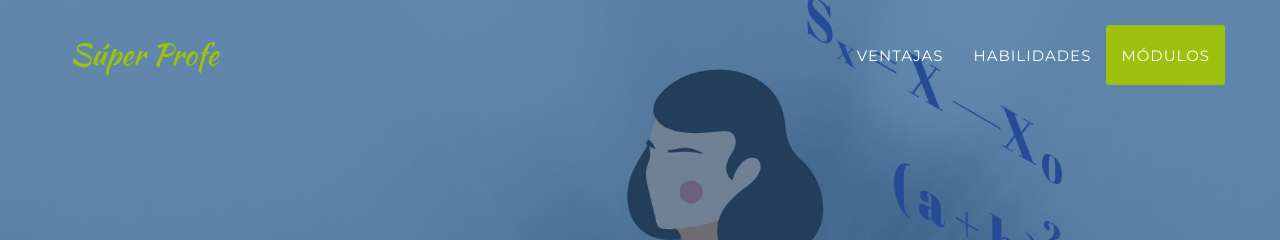
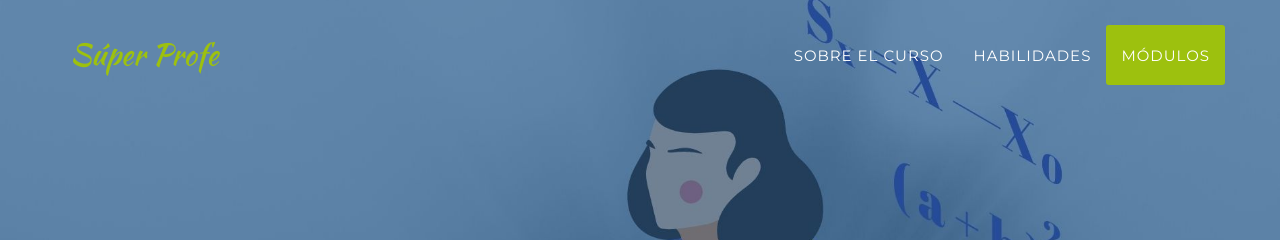
Before and after one commit to camachevaz/superProfe, a Jekyll site: the page built from index.html, in a window 1280 px wide. Shown: the top 240 px of the page. Built offline with Jekyll 4.4.1, drawn with Linux system fonts in a browser that asks for light colours; some web fonts are replaced.

Commit message:
Update header.html

```diff
--- a/_includes/header.html
+++ b/_includes/header.html
@@ -19,7 +19,7 @@
                         <a href="#page-top"></a>
                     </li>
                     <li>
-                        <a class="page-scroll" href="#ventajas">Ventajas</a>
+                        <a class="page-scroll" href="#curso">Sobre el curso</a>
                     </li>
                     <li>
                         <a class="page-scroll" href="#habilidades">Habilidades</a>
```
